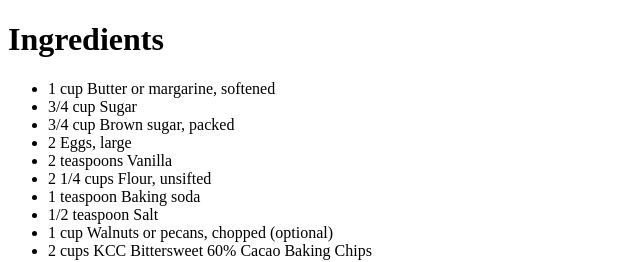
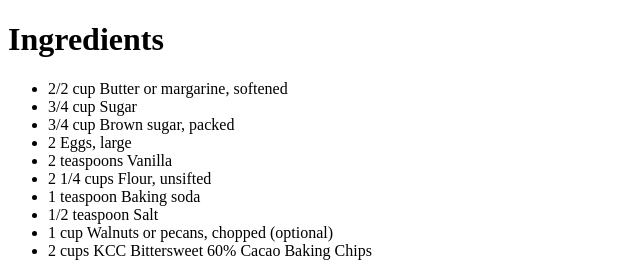
Before and after one commit to jrodriguezelias/website, a plain HTML site: page secret recipe.htm in a window 1280 px wide. Shown: the top 262 px of the page, 0-640 px from the left. Drawn offline with Linux system fonts and the light colour scheme.

Commit message:
Update from 1 cup to 2/2 cup

```diff
--- a/secret recipe.htm
+++ b/secret recipe.htm
@@ -4,7 +4,7 @@
 
 <h1>Ingredients</h1>
 <ul>
-<li>1 cup Butter or margarine, softened</li>
+<li>2/2 cup Butter or margarine, softened</li>
 <li>3/4 cup Sugar</li>
 <li>3/4 cup Brown sugar, packed</li>
 <li>2 Eggs, large</li>
```
